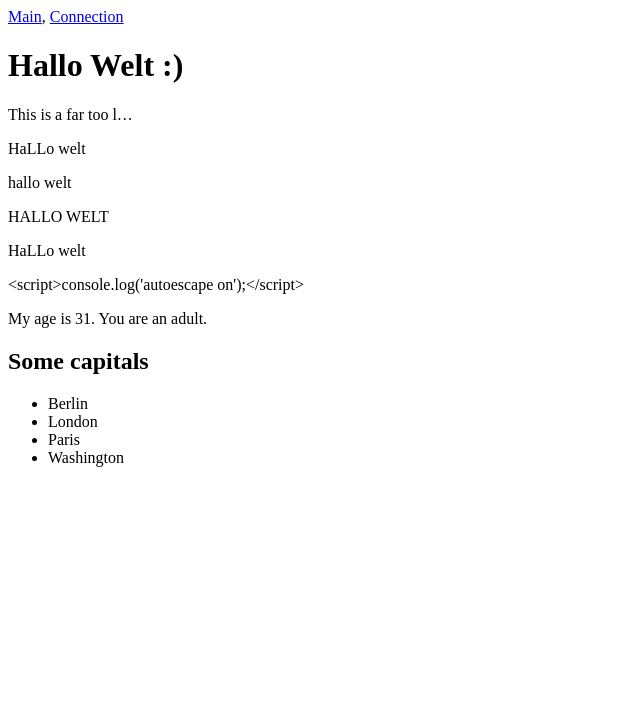
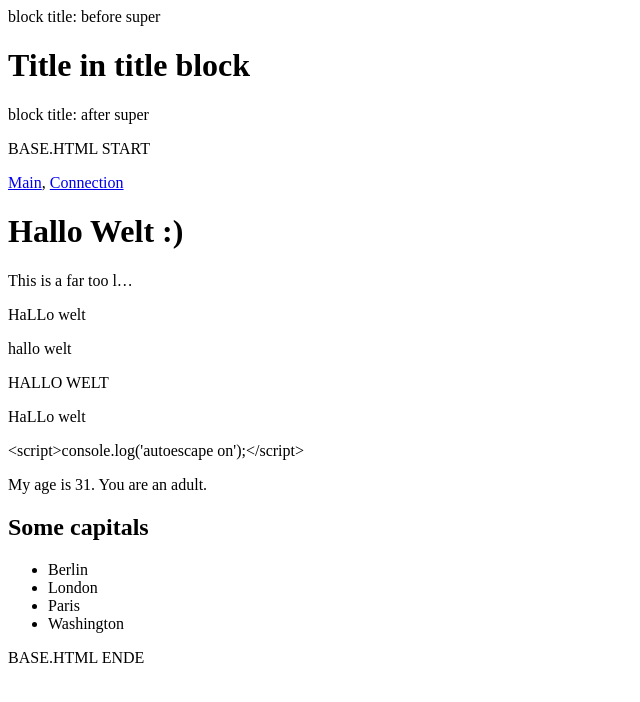
Before and after one commit to Myckel-35/django-tutorials, a Django app: page / in a window 1280 px wide. Shown: the top 702 px of the page, without its empty margins (0-640 px from the left). Run offline with Django 3.2, Linux system fonts and the light colour scheme.

Commit message:
template - extend

```diff
--- /dev/null
+++ b/TasksManager/templates/en/public/base.html
@@ -0,0 +1,8 @@
+<html>
+  <body>
+    {% block title %}<h1>Title in title block</h1>{% endblock %}
+    <p>BASE.HTML START</p>
+    {% block content %}{% endblock %}
+    <p>BASE.HTML ENDE</p>
+  </body>
+</html>
--- a/TasksManager/templates/en/public/index.html
+++ b/TasksManager/templates/en/public/index.html
@@ -1,10 +1,10 @@
-<html>
-  <head>
-    <title>
-      Hello World Title
-    </title>
-  </head>
-  <body>
+{% extends "en/public/base.html" %}
+{% block title %}
+<p>block title: before super</p>
+{{ block.super }}
+<p>block title: after super</p>
+{% endblock %}
+{% block content %}
 <p><a href="{% url 'public_index' %}">Main</a>, <a href="{% url 'public_connection' %}">Connection</a></p>
 <h1>
   {{ hw }}
@@ -37,5 +37,4 @@
     <li>{{ city }}</li>
   {% endfor %}
 </ul>
-  </body>
-</html>
+{% endblock %}
```
Also changed, not shown: 004-notes.md (+35 -0 lines), README.md. Lines whose indentation alone changed are shown as unchanged.
